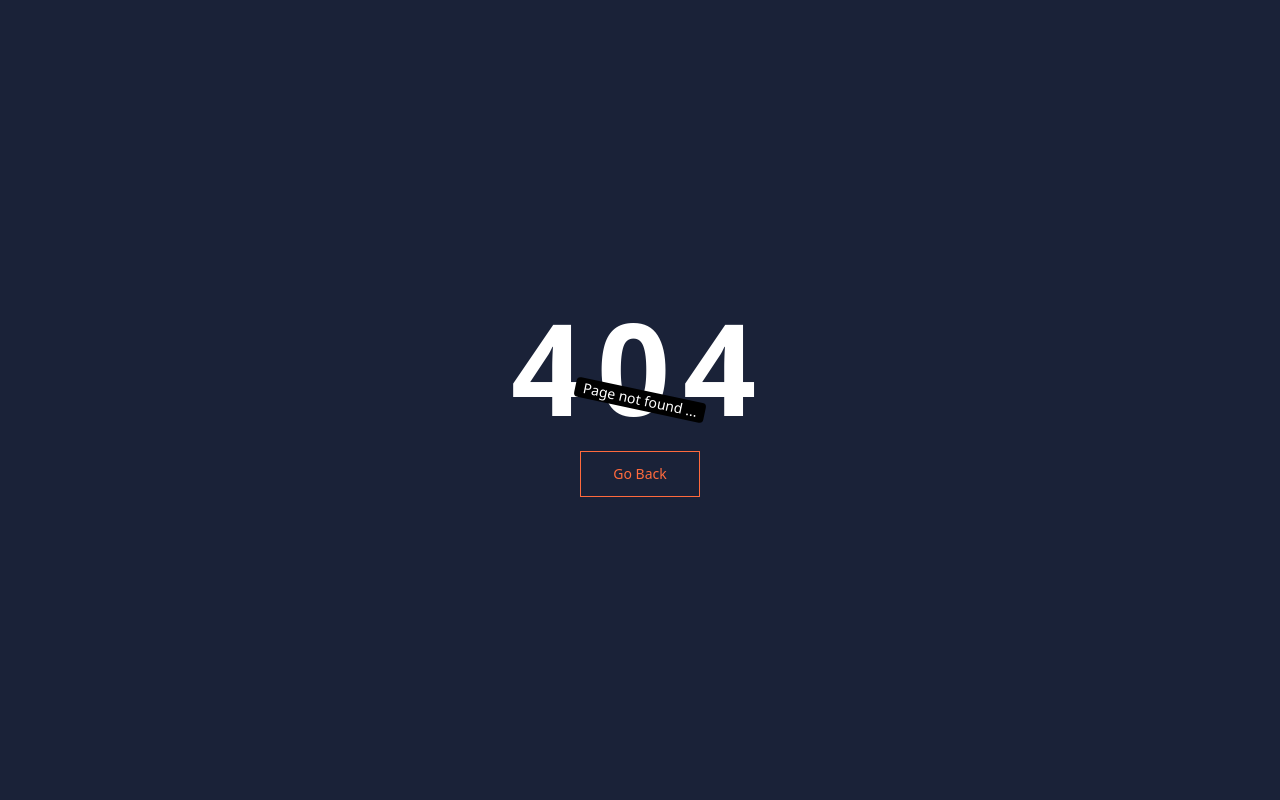
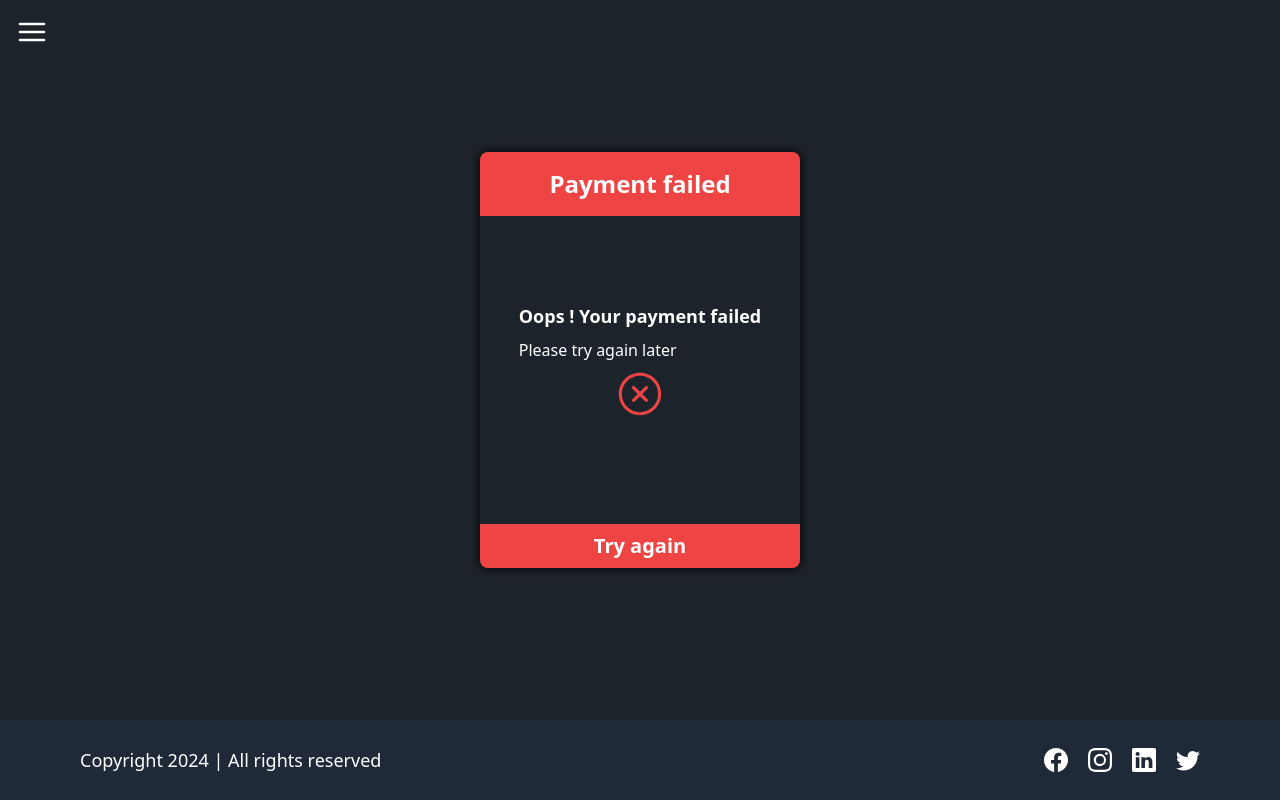
Before and after one commit to Advirocks82/lms-frontend-hn, a React (Vite) app: page /checkout/fail in a window 1280 px wide. Before the commit this address had no page. Built offline with nearby package versions, Linux system fonts and the light colour scheme.

Commit message:
Added checkout fail and payment cancellation flow

```diff
--- a/src/App.jsx
+++ b/src/App.jsx
@@ -17,6 +17,7 @@
 import EditProfile from './Pages/User/EditProfile';
 import Checkout from './Pages/Payment/Checkout';
 import CheckoutSuccess from './Pages/Payment/CheckoutSuccess';
+import CheckoutFailure from './Pages/Payment/CheckoutFailure';
 
 
 
@@ -42,6 +43,7 @@
 <Route path='/user/editprofile' element={<EditProfile />} />
 <Route path='/checkout' element={<Checkout />} />
 <Route path='/checkout/success' element={<CheckoutSuccess />} />
+<Route path='/checkout/fail' element={<CheckoutFailure />} />
 <Route path="*" element = {< NotFound />}></Route>
         </Routes>
       {/* <HomeLayout/> */}
--- a/src/Pages/Payment/Checkout.jsx
+++ b/src/Pages/Payment/Checkout.jsx
@@ -13,8 +13,7 @@
     const navigate = useNavigate();
     const razorpayKey = useSelector((state) => state?.razorpay?.key);
     const subscription_id = useSelector((state) => state?.razorpay?.subscription_id);
-    const isPaymentVerified = useSelector((state) => state?.razorpay?.isPaymentVerified);
-    const userData = useSelector((state) => state?.auth?.data);
+
     const paymentDetails = {
         razorpay_payment_id: "",
         razorpay_subscription_id: "",
@@ -44,6 +43,7 @@
                 toast.success("Payment successfull");
 
                 const res = await dispatch(verifyUserPayment(paymentDetails));
+                console.log(res);
                 res?.payload?.success ? navigate("/checkout/success") : navigate("/checkout/fail");
             }
         }
--- /dev/null
+++ b/src/Pages/Payment/CheckoutFailure.jsx
@@ -0,0 +1,81 @@
+import { RxCrossCircled } from "react-icons/rx";
+
+import { Link } from "react-router-dom";
+
+
+
+
+import HomeLayout from "../../Layouts/HomeLayout";
+
+
+
+
+function CheckoutFailure() {
+
+    return (
+
+        <HomeLayout>
+
+            <div className="min-h-[90vh] flex items-center justify-center text-white">
+
+                <div className="w-80 h-[26rem] flex flex-col justify-center items-center shadow-[0_0_10px_black] rounded-lg relative">
+
+                    <h1 className="bg-red-500 absolute text-center top-0 w-full py-4 text-2xl font-bold rounded-tl-lg rounded-tr-lg">Payment failed</h1>
+
+
+
+
+                    <div className="px-4 flex flex-col items-center justify-center space-y-2">
+
+                        <div className="text-center space-y-2">
+
+                            <h2 className="text-lg font-semibold">
+
+                                Oops ! Your payment failed
+
+                            </h2>
+
+                            <p className="text-left">
+
+                                Please try again later
+
+                            </p>
+
+
+
+
+                        </div>
+
+                        <RxCrossCircled className="text-red-500 text-5xl" />
+
+                    </div>
+
+
+
+
+                    <Link to="/checkout" className="bg-red-500 hover:bg-red-600 transition-all ease-in-out duration-300 absolute bottom-0 w-full py-2 text-xl font-semibold text-center rounded-br-lg rounded-bl-lg">
+
+                        <button>Try again</button>
+
+                    </Link>
+
+
+
+
+                </div>
+
+
+
+
+            </div>
+
+        </HomeLayout>
+
+    )
+
+}
+
+
+
+
+export default CheckoutFailure;
--- a/src/Pages/Payment/CheckoutSuccess.jsx
+++ b/src/Pages/Payment/CheckoutSuccess.jsx
@@ -1,9 +1,17 @@
+import { useEffect } from "react";
 import { AiFillCheckCircle } from "react-icons/ai";
 import { Link } from "react-router-dom";
-
+import { useDispatch } from "react-redux";
 import HomeLayout from "../../Layouts/HomeLayout";
 
+import { getUserData } from "../../Redux/Slices/AuthSlice";
+
 function CheckoutSuccess() {
+    const dispatch = useDispatch();
+
+    useEffect(() => {
+        dispatch(getUserData());
+    })
     return (
         <HomeLayout>
             <div className="min-h-[90vh] flex items-center justify-center text-white">
--- a/src/Pages/User/Profile.jsx
+++ b/src/Pages/User/Profile.jsx
@@ -1,11 +1,23 @@
 import { useDispatch, useSelector } from "react-redux";
 import { Link } from "react-router-dom";
+import { useNavigate } from "react-router-dom";
 import HomeLayout from "../../Layouts/HomeLayout";
+import { getUserData } from "../../Redux/Slices/AuthSlice";
+import { cancelCourseBundle } from "../../Redux/Slices/RazorpaySlice";
 
 function Profile() {
     const dispatch = useDispatch();
+    const navigate = useNavigate();
     const userData = useSelector((state) => state?.auth?.data);
 
+    async function handleCancellation() {
+        toast("Initiating cancellation");
+        await dispatch(cancelCourseBundle());
+        await dispatch(getUserData());
+        toast.success("Cancellation completed!");
+        navigate("/");
+
+    }
     return (
         <HomeLayout>
             <div className="min-h-[90vh] flex items-center justify-center">
@@ -44,7 +56,7 @@
                     </div>
                     {/* Cancel Subscription Button */}
                     {userData?.subscription?.status === "active" && (
-                        <button className="w-full bg-red-600 hover:bg-red-500 transition-all ease-in-out duration-300 rounded-sm font-semibold py-2 cursor-pointer text-center">
+                        <button onClick={handleCancellation} className="w-full bg-red-600 hover:bg-red-500 transition-all ease-in-out duration-300 rounded-sm font-semibold py-2 cursor-pointer text-center">
                             Cancel Subscription
                         </button>
                     )}
--- a/src/Redux/Slices/RazorpaySlice.js
+++ b/src/Redux/Slices/RazorpaySlice.js
@@ -25,6 +25,7 @@
 export const purchaseCourseBundle = createAsyncThunk("/purchaseCourse", async () => {
     try {
         const response = await axiosInstance.post("/payments/subscribe");
+        console.log(response)
         return response.data;
     } catch(error) {
         toast.error(error?.response?.data?.message);
@@ -68,7 +69,7 @@
             success: (data) => {
                 return data?.data?.message
             },
-            error: "Failed to ubsubscrive"
+            error: "Failed to ubsubscribe"
         })
         return (await response).data;
     } catch(error) {
```
